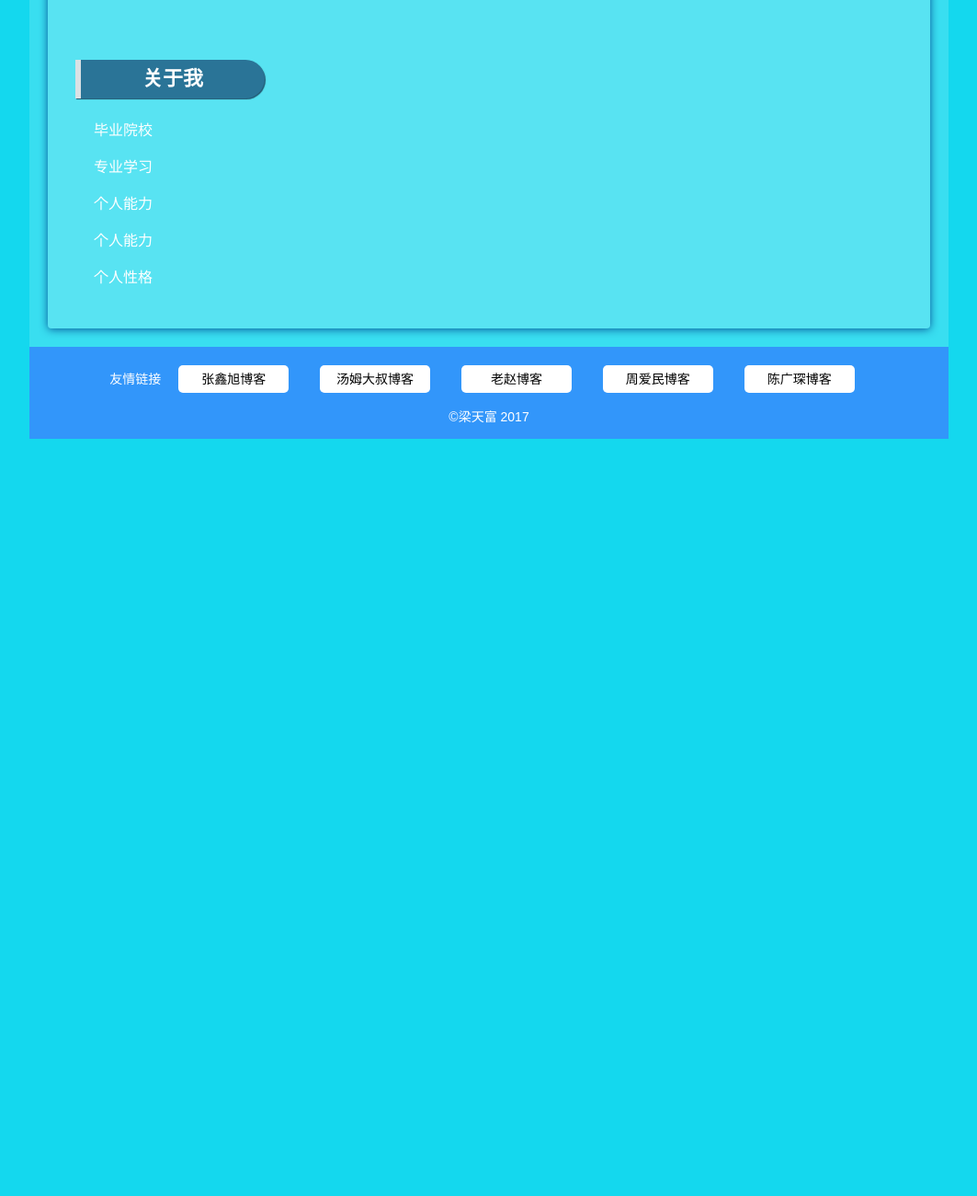
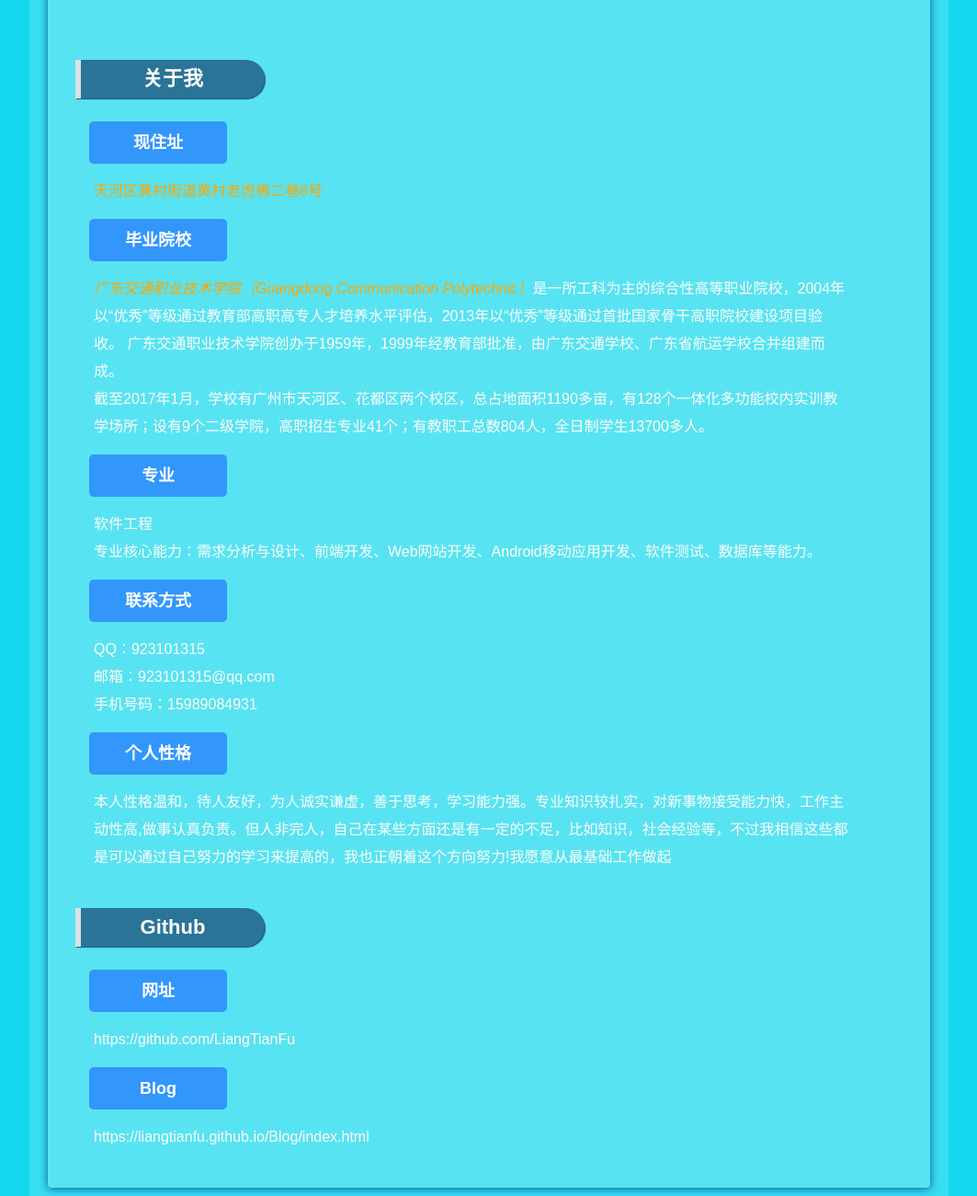
Before and after one commit to LiangTianFu/Blog, a plain HTML site: page about.html in a window 1280 px wide. Shown: the part 600-1900 px from the top of the page at 92% size, without its empty margins (108-1171 px from the left). Before the commit the page ends 1077 px from the top, so only its background shows below. Drawn offline with Linux system fonts and the light colour scheme; files whose address does not match are found by name.

Commit message:
Update about.html

```diff
--- a/about.html
+++ b/about.html
@@ -60,11 +60,23 @@
           <div class="about left">
             <h2>关于我</h2>
             <ul class="about-list">
-              <li><p><a href="#">毕业院校</a></p></li>
-              <li><p><a href="#">专业学习</a></p></li>
-              <li><p><a href="#">个人能力</a></p></li>
-              <li><p><a href="#">个人能力</a></p></li>
-              <li><p><a href="#">个人性格</a></p></li>
+              <li><p><strong>现住址</strong><a href="#" id="tooltip1">天河区黄村街道黄村老虎佛二巷8号</a></p></li>
+              <li><p><strong>毕业院校</strong><a href="http://a1.gdcp.cn/index.shtml"><em id="tooltip2">广东交通职业技术学院（Guangdong Communication Polytechnic）</em>是一所工科为主的综合性高等职业院校，2004年以“优秀”等级通过教育部高职高专人才培养水平评估，2013年以“优秀”等级通过首批国家骨干高职院校建设项目验收。
+广东交通职业技术学院创办于1959年，1999年经教育部批准，由广东交通学校、广东省航运学校合并组建而成。<br>
+截至2017年1月，学校有广州市天河区、花都区两个校区，总占地面积1190多亩，有128个一体化多功能校内实训教学场所；设有9个二级学院，高职招生专业41个；有教职工总数804人，全日制学生13700多人。</a></p></li>
+              <li><p><strong>专业</strong><a href="http://jsxy.gdcp.cn/DocHtml/2/2017/2/21/9952726039304.html">软件工程<br>专业核心能力：需求分析与设计、前端开发、Web网站开发、Android移动应用开发、软件测试、数据库等能力。
+
+</a></p></li>
+              <li><p><strong>联系方式</strong><a href="#">QQ：923101315<br>邮箱：923101315@qq.com<br>手机号码：15989084931</a></p></li>
+              <li><p><strong>个人性格</strong><a href="#">本人性格温和，待人友好，为人诚实谦虚，善于思考，学习能力强。专业知识较扎实，对新事物接受能力快，工作主动性高,做事认真负责。但人非完人，自己在某些方面还是有一定的不足，比如知识，社会经验等，不过我相信这些都是可以通过自己努力的学习来提高的，我也正朝着这个方向努力!我愿意从最基础工作做起</a></p></li>
+            </ul>
+          </div>
+           <div class="about left">
+            <h2>Github</h2>
+            <ul class="about-list">
+              <li><p><strong>网址</strong><a href="https://github.com/LiangTianFu">https://github.com/LiangTianFu</a></p></li>
+              <li><p><strong>Blog</strong><a href="https://liangtianfu.github.io/Blog/index.html">https://liangtianfu.github.io/Blog/index.html</a></p></li>
+
             </ul>
           </div>
         </div>
@@ -116,6 +128,7 @@
     </footer>
     <script src="js/scrollReveal.js"></script>
     <script src="JS/banner.js"></script>
+    <script src="JS/hint.js"></script>
     <script>
     if (!(/msie [6|7|8|9]/i.test(navigator.userAgent))){
     (function(){
```
